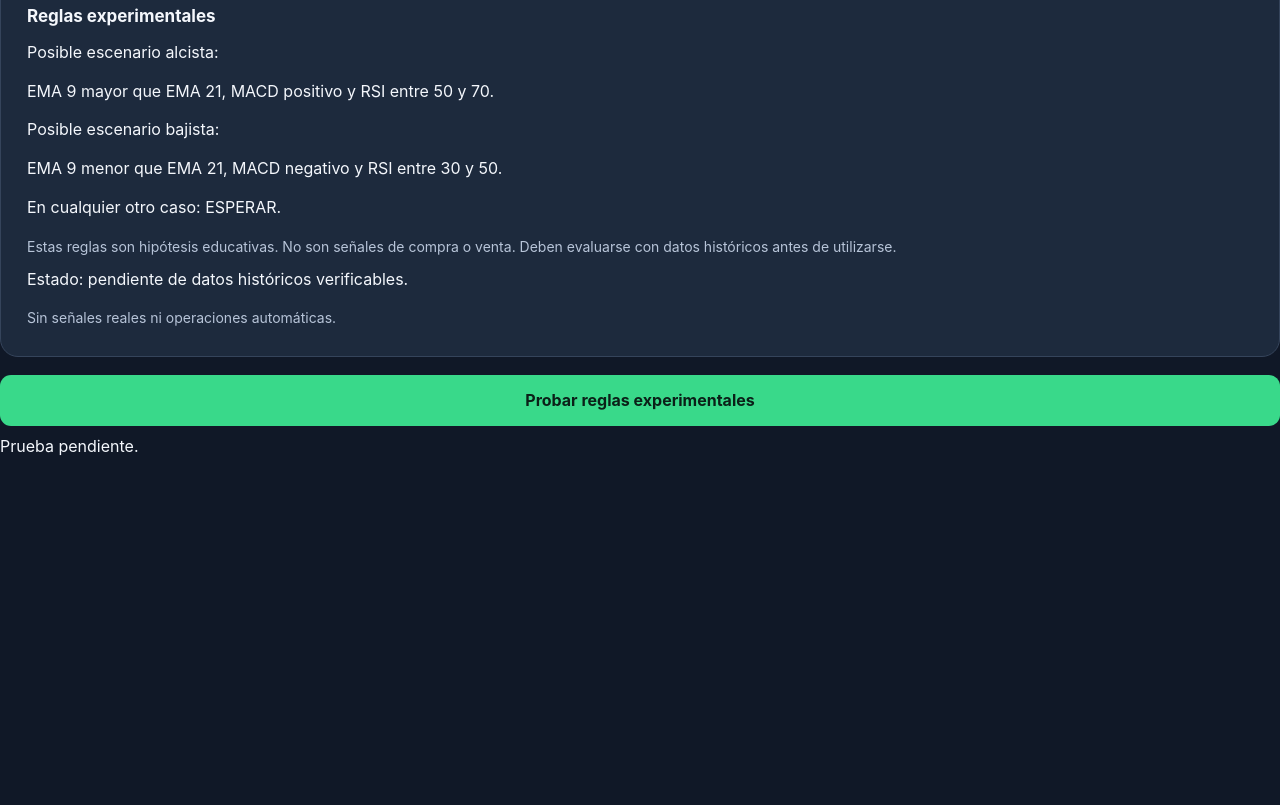
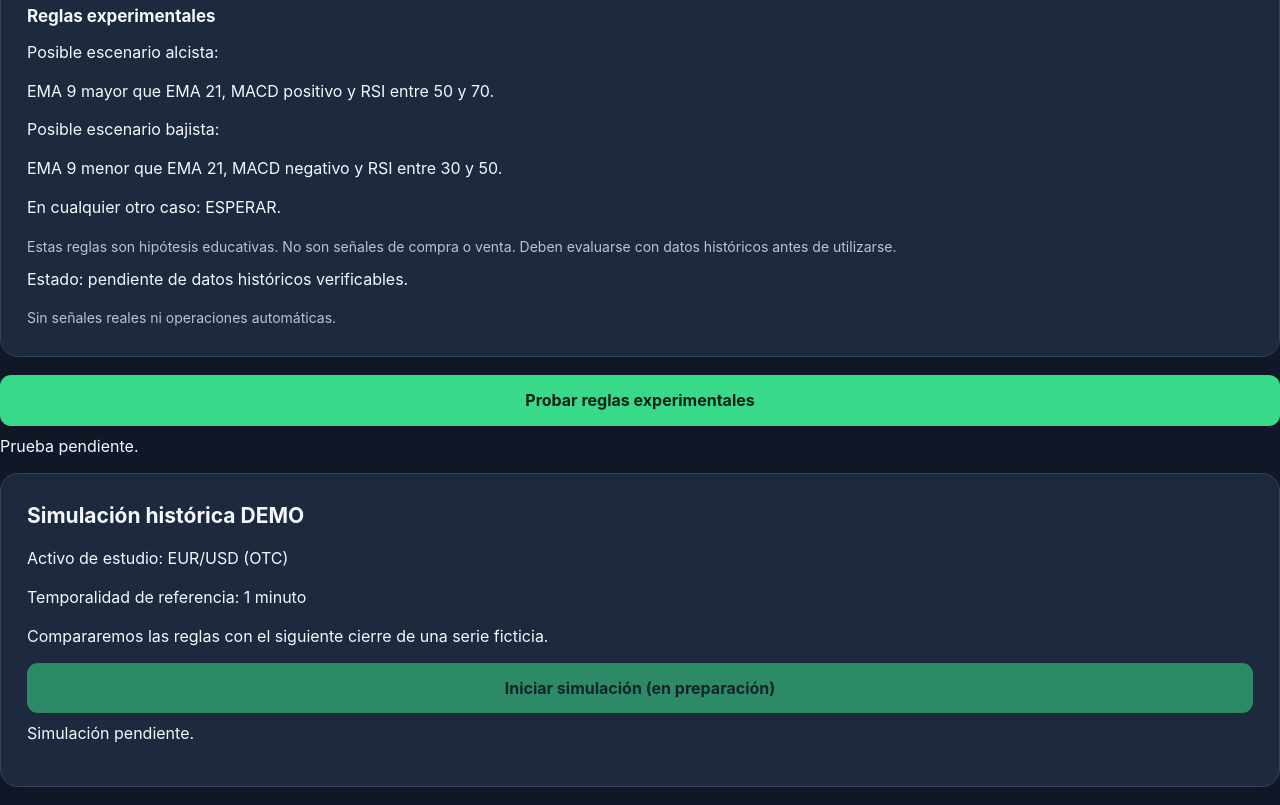
Before and after one commit to Pudosky30/Pudosky, a plain HTML site: page index.html in a window 1280 px wide. Shown: the part 2215-3020 px from the top of the page. Before the commit the page ends 2688 px from the top, so only its background shows below. Drawn offline with Linux system fonts and the light colour scheme.

Commit message:
Add historical simulation section to index.html

```diff
--- a/index.html
+++ b/index.html
@@ -809,5 +809,24 @@ function probarReglasDemo() {
     .textContent = "Resultado de prueba: " + resultado;
 }
 </script>
+  <section class="card">
+  <h2>Simulación histórica DEMO</h2>
+
+  <p>Activo de estudio: EUR/USD (OTC)</p>
+  <p>Temporalidad de referencia: 1 minuto</p>
+
+  <p>
+    Compararemos las reglas con el siguiente
+    cierre de una serie ficticia.
+  </p>
+
+  <button id="simularHistoria" disabled>
+    Iniciar simulación (en preparación)
+  </button>
+
+  <p id="resultadoHistoria">
+    Simulación pendiente.
+  </p>
+</section>
 </body>
 </html>
```
